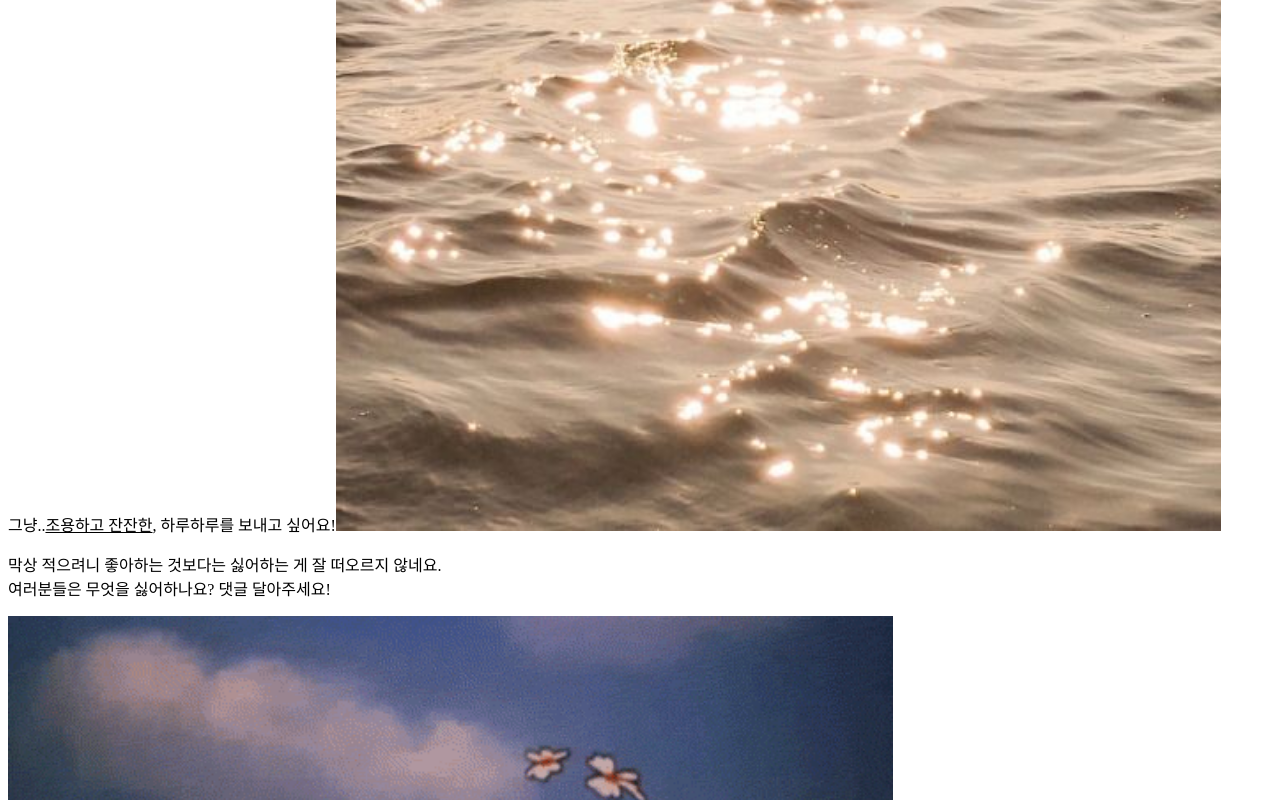
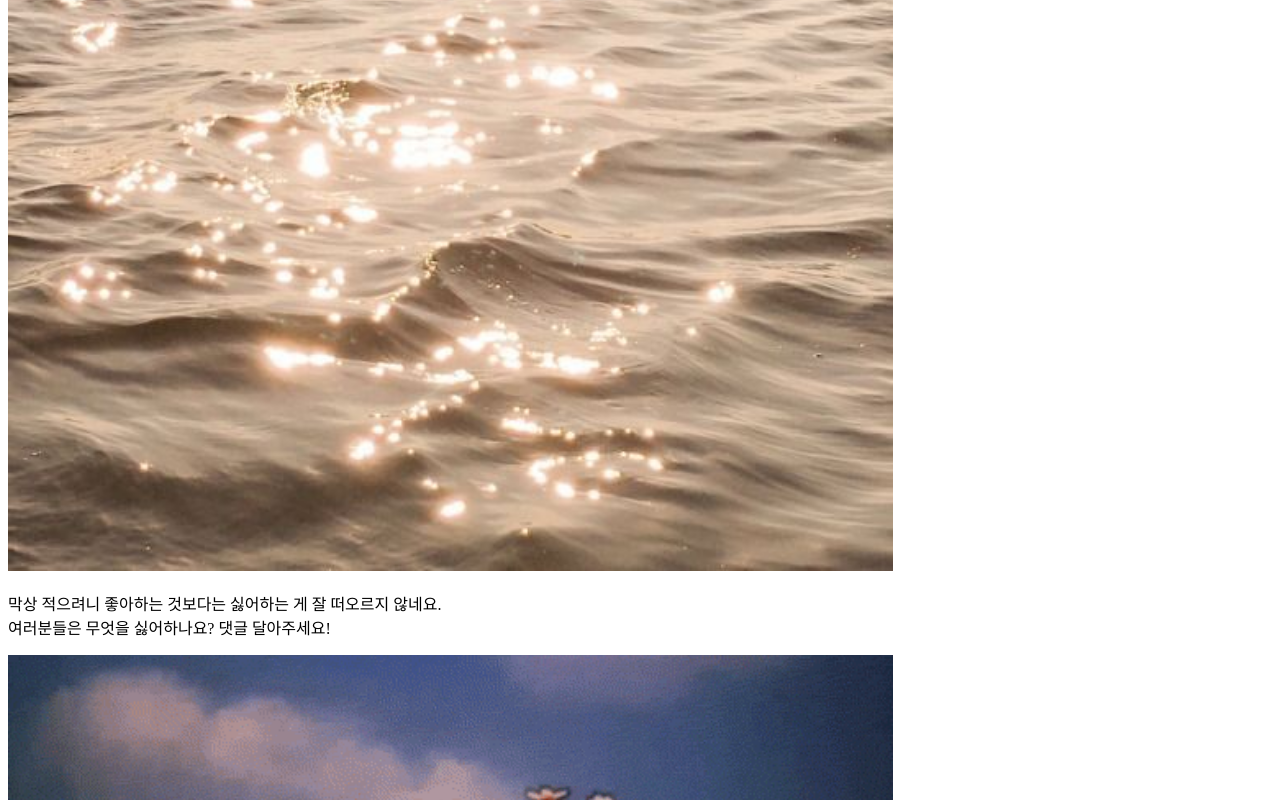
Before and after one commit to yoonwonder/about-yoonwonder, a plain HTML site: page 2.html in a window 1280 px wide. Shown: the part 627-1427 px from the top of the page. Drawn offline with Linux system fonts and the light colour scheme; a script that the page names is missing.

Commit message:
Add files via upload

```diff
--- a/2.html
+++ b/2.html
@@ -11,8 +11,8 @@
 <li><a href="2.html">싫어하다</a></li>
 </ol>
 <h3>싫어하다</h3>
-  <strong>소음</strong>입니다.<br>말수가 적진 않지만 워낙 조용한 집에서 자라와서 그런지,<br><strong>큰 목소리를 가진 사람이나 시끄러운 소음</strong>에 민감한 편입니다. <br>그냥..<u>조용하고 잔잔한</u>, 하루하루를 보내고 싶어요!<img src="web3.jpg"width="70%">
-    <p>
+  <strong>소음</strong>입니다.<br>말수가 적진 않지만 워낙 조용한 집에서 자라와서 그런지,<br><strong>큰 목소리를 가진 사람이나 시끄러운 소음</strong>에 민감한 편입니다. <br>그냥..<u>조용하고 잔잔한</u>, 하루하루를 보내고 싶어요!<p><img src="web3.jpg"width="70%">
+  </p>
 막상 적으려니 좋아하는 것보다는 싫어하는 게 잘 떠오르지 않네요.<br>여러분들은 무엇을 싫어하나요? 댓글 달아주세요!
 <p>
   <img src="web4.gif"width="70%">
```
